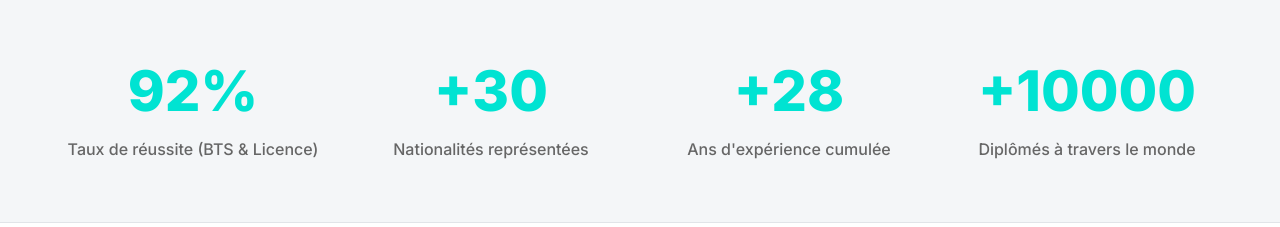
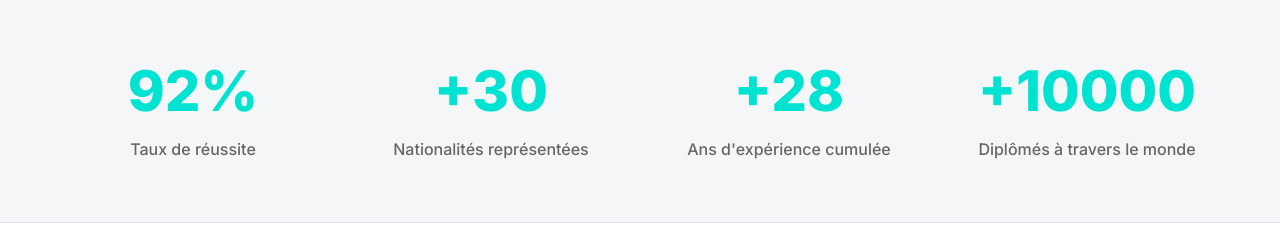
Before and after one commit to wils594/Catalogue_iam, a plain HTML site: page catalogue_iam/index.html in a window 1280 px wide. Shown: the part 1540-1767 px from the top of the page. Drawn offline with Linux system fonts and the light colour scheme.

Commit message:
correction

```diff
--- a/catalogue_iam/index.html
+++ b/catalogue_iam/index.html
@@ -83,7 +83,7 @@
                 <div class="stats-grid">
                     <div class="stat-item">
                         <h3 data-target="92">%</h3>
-                        <p>Taux de réussite (BTS & Licence)</p>
+                        <p>Taux de réussite</p>
                     </div>
                     <div class="stat-item">
                         <h3 data-target="30" data-prefix="+"></h3>
```
